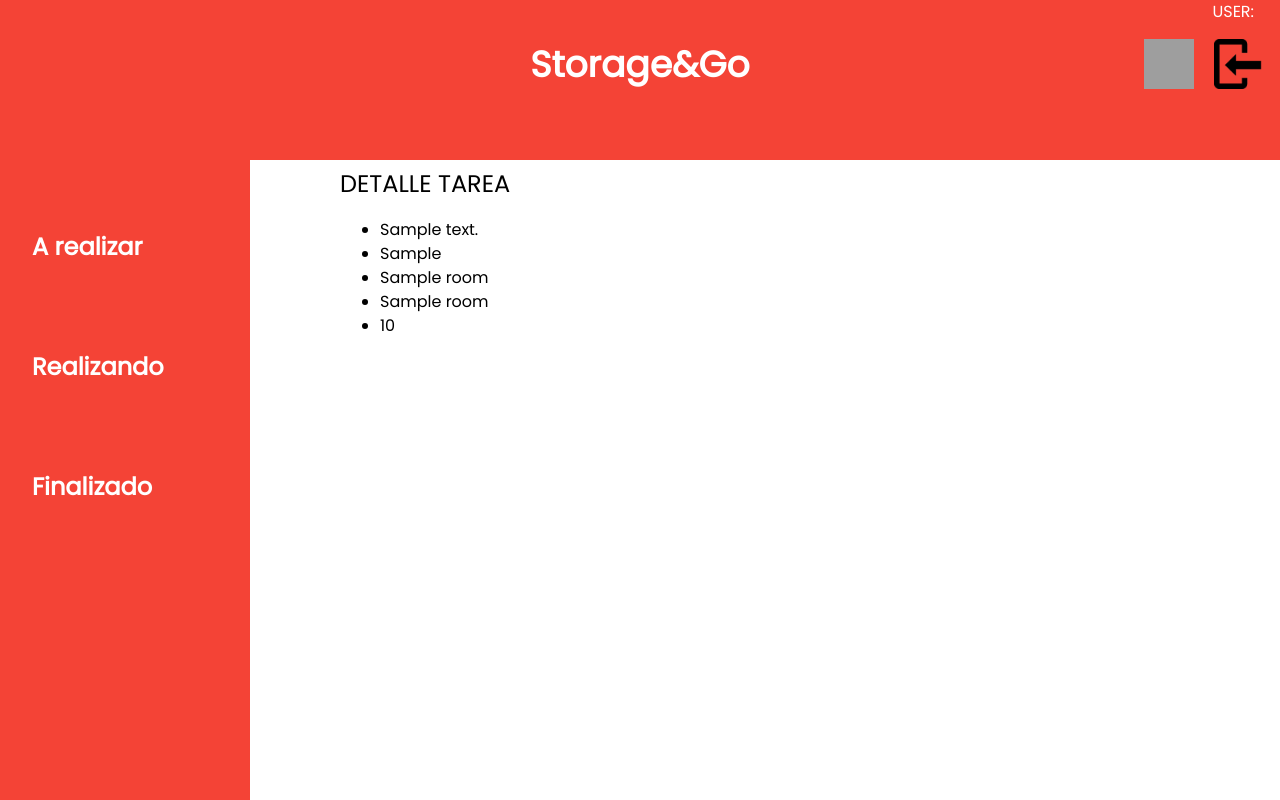
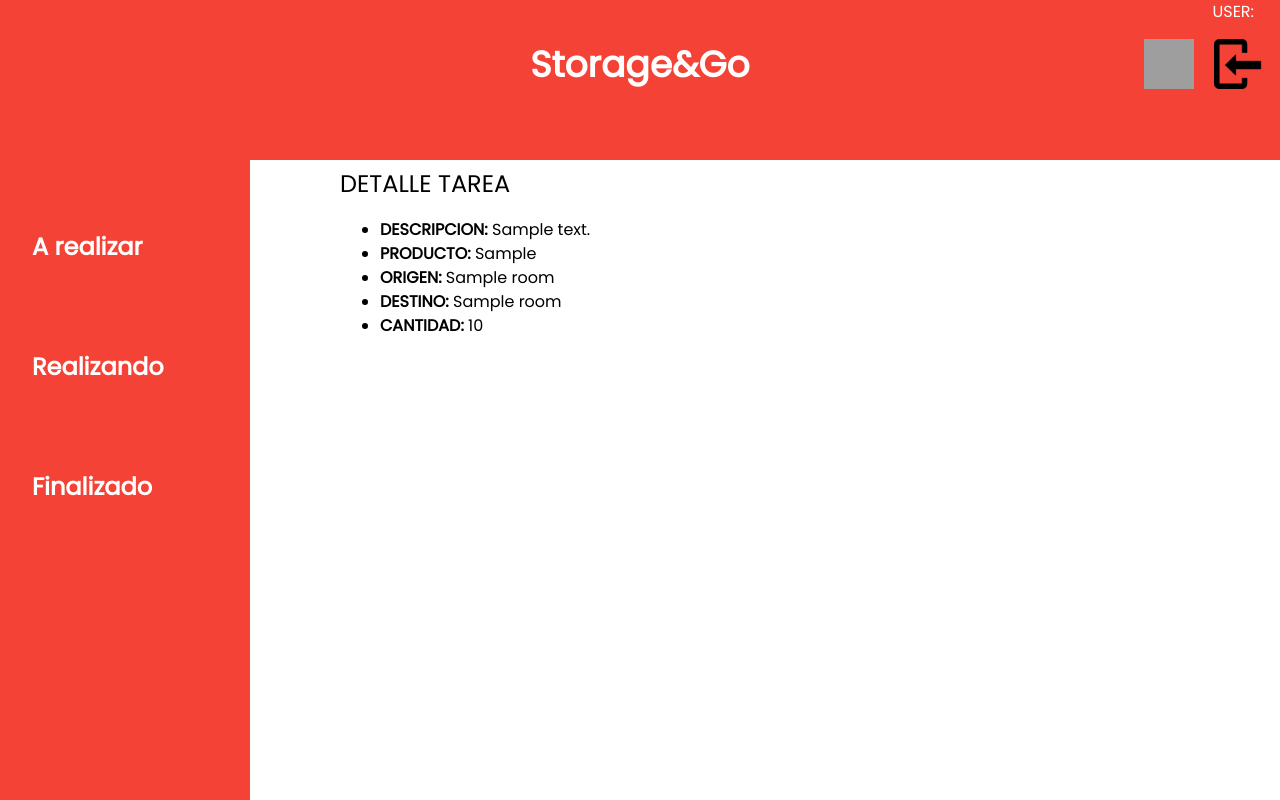
Before and after one commit to grup3software/JointProject, a Django app: page /storageandgo/operari_detall_tasca/1/ in a window 1280 px wide. Run offline with Django 3.2, Linux system fonts and the light colour scheme; tables that the repository leaves empty hold one stand-in row (values such as "Sample post"); some libraries are stand-ins or nearby versions; grey boxes are pictures that could not be loaded.

Commit message:
task detail done

```diff
--- a/StorageAndGo/templates/Operaris/operari-detall-tasca.html
+++ b/StorageAndGo/templates/Operaris/operari-detall-tasca.html
@@ -5,10 +5,10 @@
     <h3>DETALLE TAREA</h3>
 
         <ul>
-            <li>{{ tasca.description }}</li>
-            <li>{{ tasca.product }}</li>
-            <li>{{ tasca.origin }}</li>
-            <li>{{ tasca.destination}}</li>
-            <li>{{ tasca.quantity }}</li>
+            <li><b>DESCRIPCION: </b>{{ tasca.description }}</li>
+            <li><b>PRODUCTO: </b>{{ tasca.product }}</li>
+            <li><b>ORIGEN: </b>{{ tasca.origin }}</li>
+            <li><b>DESTINO: </b>{{ tasca.destination}}</li>
+            <li><b>CANTIDAD: </b>{{ tasca.quantity }}</li>
         </ul>
 {% endblock %}
--- a/StorageAndGo/templates/info_sala.html
+++ b/StorageAndGo/templates/info_sala.html
@@ -5,7 +5,7 @@
     </a>
     <h1 style="text-transform: uppercase"> SALA {{ sala.name }}</h1>
     <ul>
-        <li><b>SALA: </b> </b> {{ sala.pk }}</li>
+        <li><b> {{ sala.pk }} </b></li>
         <li><b>CONTENEDORES: </b> {{ sala.contenidorsInside }}/{{ sala.capacity }}</li>
         <li><b>HUMEDAD MAXIMA: </b> {{ sala.humitMin }}%</li>
         <li><b>HUMEDAD MINIMA: </b> {{ sala.humitMax }}%</li>
```
